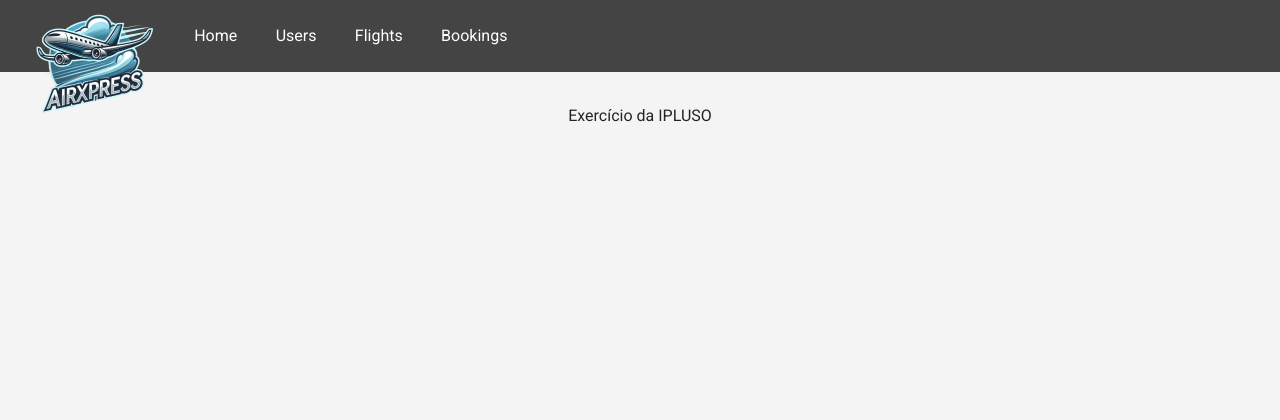
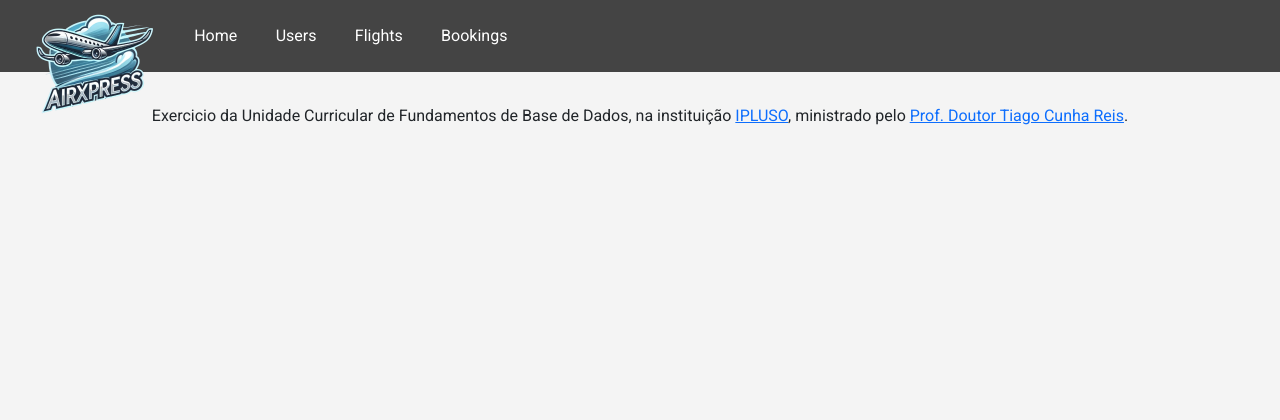
Before and after one commit to Guilh3rme06/AirXpress-IPLUSO, a Flask app: page / in a window 1280 px wide. Shown: the top 420 px of the page. Run offline with Flask 3, Linux system fonts and the light colour scheme; some libraries are stand-ins or nearby versions.

Commit message:
adding informative text

```diff
--- a/app/templates/index.html
+++ b/app/templates/index.html
@@ -1,5 +1,18 @@
-{% extends 'base.html' %}
-
-{% block content %}
-    <p>Exercício da IPLUSO</p>
+{% extends 'base.html' %} {% block content %}
+<p class="index__text">
+  Exercicio da Unidade Curricular de Fundamentos de Base de Dados, na
+  instituição
+  <a
+    class="index__link"
+    href="https://www.ipluso.pt/ctesp/ctesp-em-desenvolvimento-para-a-web-e-dispositivos-moveis"
+    target="_blank"
+    >IPLUSO</a
+  >, ministrado pelo
+  <a
+    class="index__link"
+    href="https://www.linkedin.com/in/tiagocunhareis/"
+    target="_blank"
+    >Prof. Doutor Tiago Cunha Reis</a
+  >.
+</p>
 {% endblock %}
```
